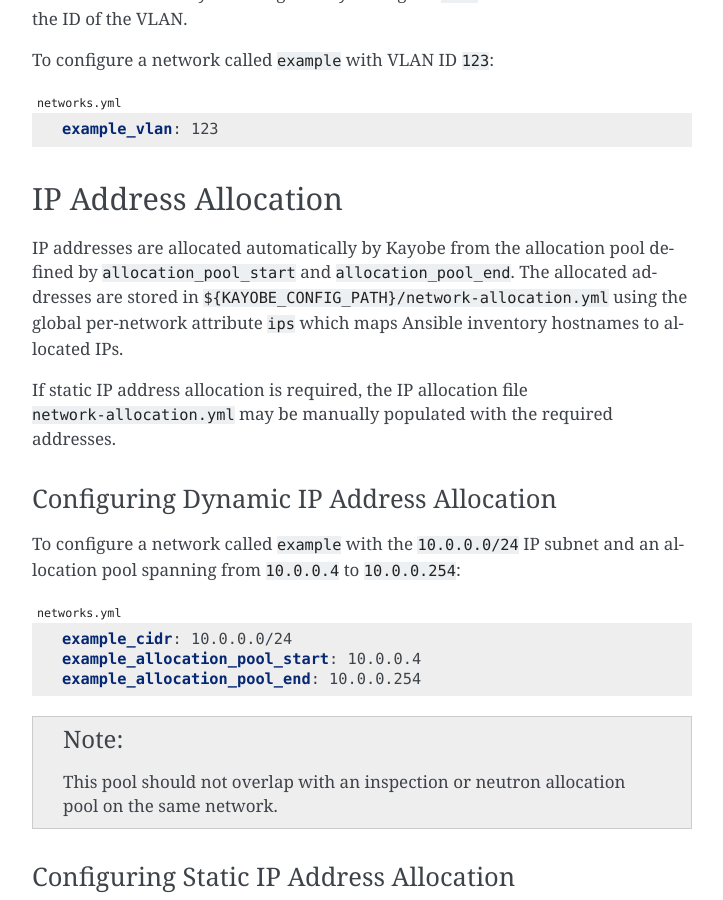
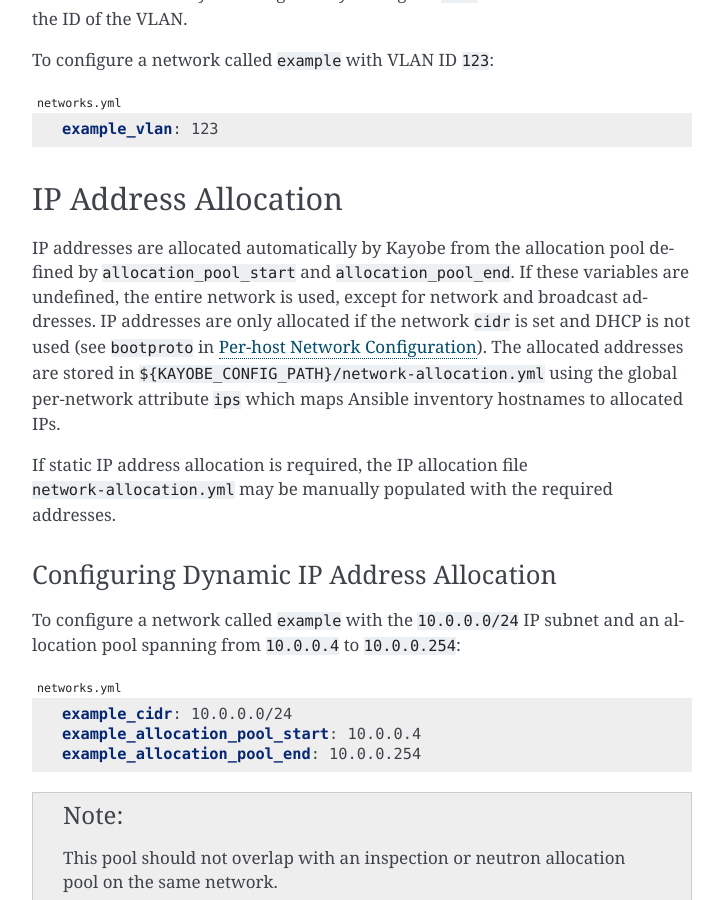
Before and after one commit to openstack/kayobe, a Sphinx documentation site: the page built from doc/source/configuration/network.rst, in a window 1280 px wide and 900 px high, scrolled down 3295 px. Shown: the whole window, without its empty margins (388-1111 px from the left). Built offline with Sphinx 7.4.7, drawn with Linux system fonts in a browser that asks for light colours; pages that are not in the unit, such as notebooks, are missing from menus.

Commit message:
Stop allocating network and broadcast addresses
When an allocation pool range is not defined by the operator, we should
not include network and broadcast addresses in the list of IP addresses
to give to hosts.

Change-Id: Id6e14286b5eb2b767a515e7edfc56741fb8d2c78
Story: 2006267
Task: 35958
(cherry picked from commit 697e74e41acc7129bb6b0937012209136cd4e01a)

```diff
--- a/doc/source/configuration/network.rst
+++ b/doc/source/configuration/network.rst
@@ -157,10 +157,12 @@ To configure a network called ``example`` with VLAN ID ``123``:
 IP Address Allocation
 =====================
 
-IP addresses are allocated automatically by Kayobe from the
-allocation pool
-defined by ``allocation_pool_start`` and ``allocation_pool_end``.  The
-allocated addresses are stored in
+IP addresses are allocated automatically by Kayobe from the allocation pool
+defined by ``allocation_pool_start`` and ``allocation_pool_end``. If these
+variables are undefined, the entire network is used, except for network and
+broadcast addresses. IP addresses are only allocated if the network ``cidr`` is
+set and DHCP is not used (see ``bootproto`` in
+:ref:`configuration-network-per-host`). The allocated addresses are stored in
 ``${KAYOBE_CONFIG_PATH}/network-allocation.yml`` using the global per-network
 attribute ``ips`` which maps Ansible inventory hostnames to allocated IPs.
 
@@ -263,6 +265,8 @@ To configure a network called ``example`` with a default route and a
        table: exampleroutetable
      - cidr: 10.1.0.0/24
        table: exampleroutetable
+
+.. _configuration-network-per-host:
 
 Per-host Network Configuration
 ==============================
```
Also changed, not shown: 2 other files.
